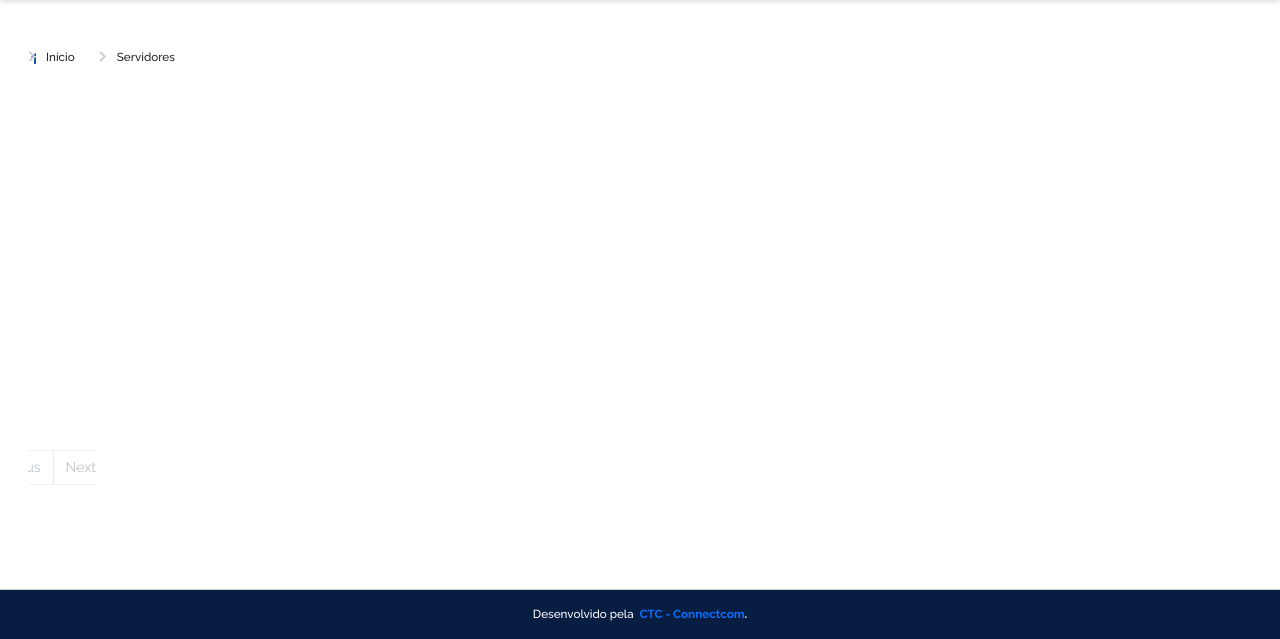
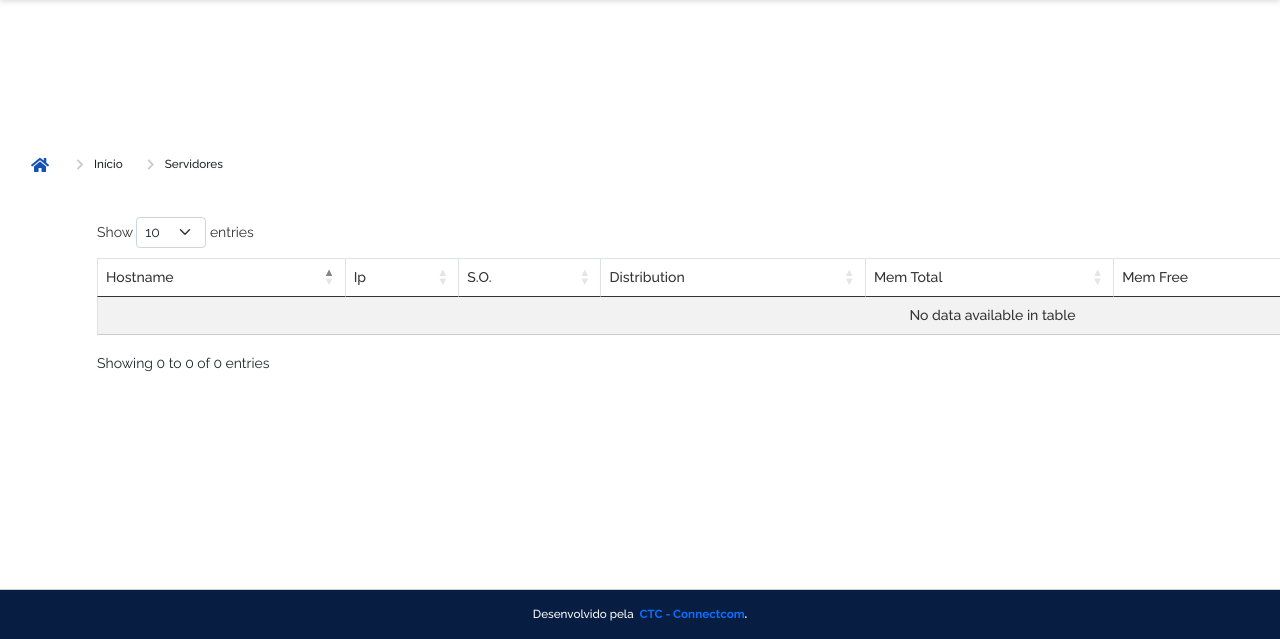
Before and after one commit to hebersonaguiar/inventory-frontend, a Flask app: template templates/govbrservers.html in a window 1280 px wide; the page is wider, and only the part inside the window is pictured. Shown: the part 161-800 px from the top of that part. Run offline with Flask 3, Linux system fonts and the light colour scheme; the template is opened without the code that fills it, so the values that code supplies are empty; some libraries are stand-ins or nearby versions; some web fonts are replaced.

Commit message:
feat: change template html to govbr with node

```diff
--- a/static/css/govbr.css
+++ b/static/css/govbr.css
@@ -630,6 +630,6 @@ a {
   text-decoration: none !important;
 }
 
-.main-view{
+/* .main-view{
   width: 0 !important;
-}
+} */
```
